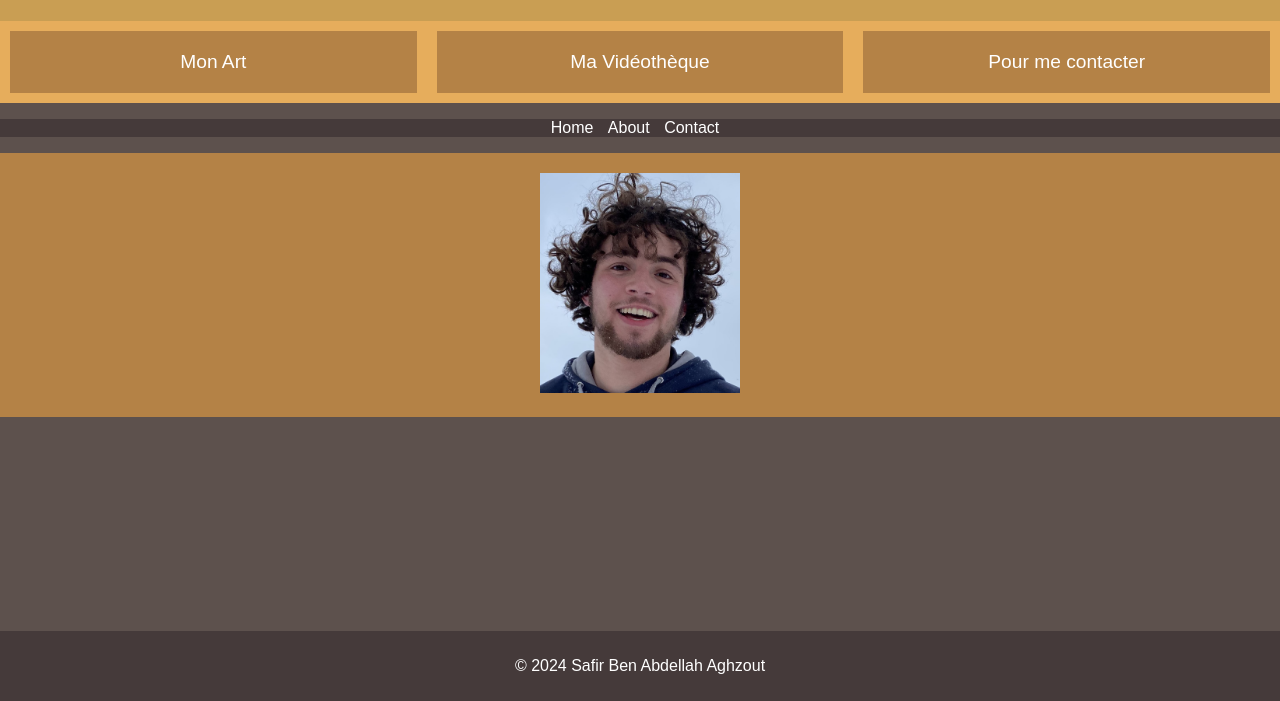
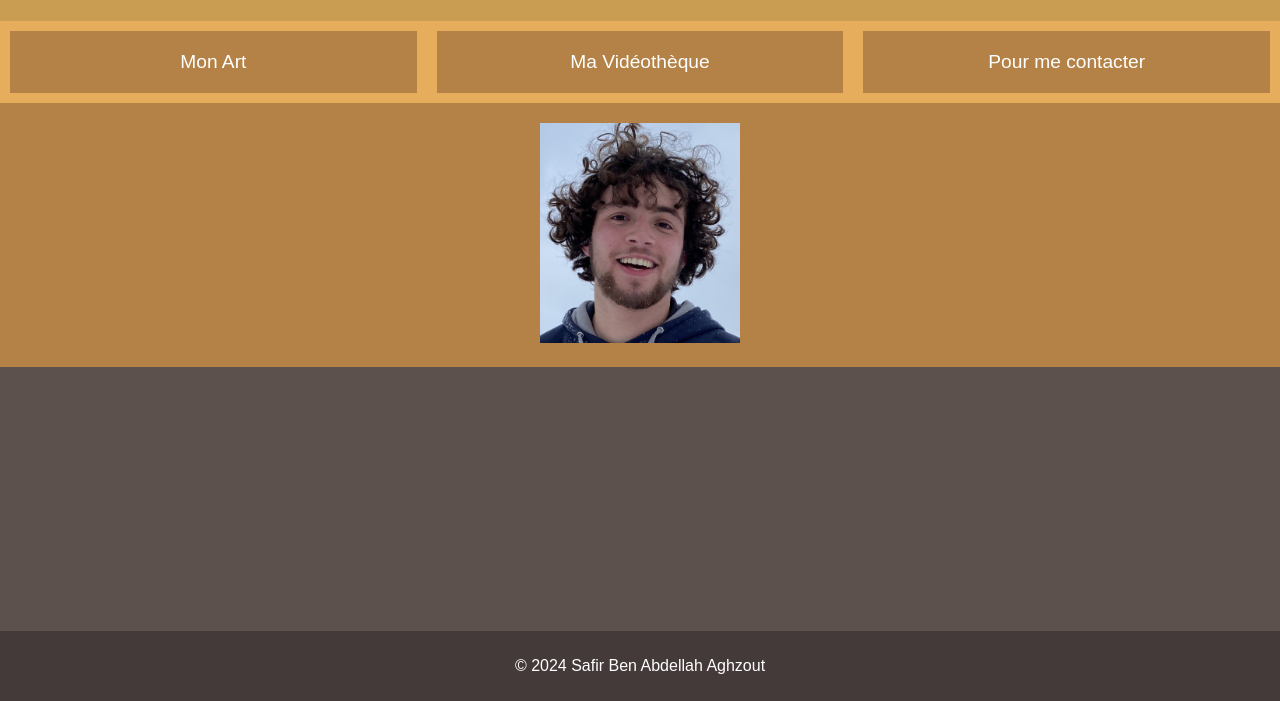
Before and after one commit to SafirZouzout/site-internet, a plain HTML site: page index.html in a window 1280 px wide. Shown: the part 99-800 px from the top of the page. Drawn offline with Linux system fonts and the light colour scheme.

Commit message:
comme l'ancien

```diff
--- a/index.html
+++ b/index.html
@@ -15,13 +15,6 @@
         <div class="rectangle"><a href="ma-videotheque.html">Ma Vidéothèque</a></div>
         <div class="rectangle"><a href="pour-me-contacter.html">Pour me contacter</a></div>
     </div>
-    <nav>
-        <ul>
-            <li><a href="#home">Home</a></li>
-            <li><a href="#about">About</a></li>
-            <li><a href="#contact">Contact</a></li>
-        </ul>
-    </nav>
     <main>
         <img src="Moi.jpeg" alt="Safir Ben Abdellah Aghzout" style="width:200px;height:auto;">
     </main>
```
